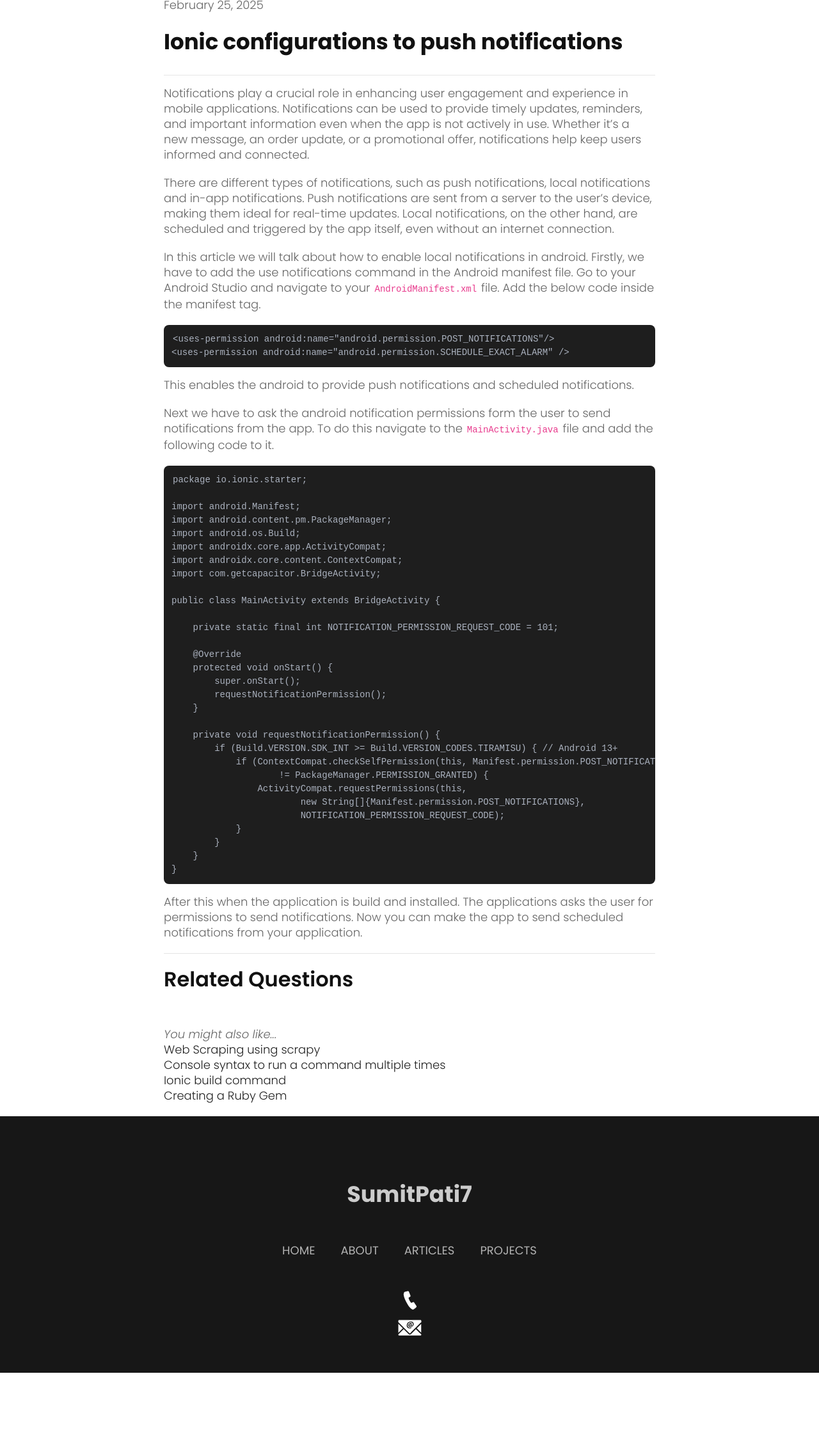
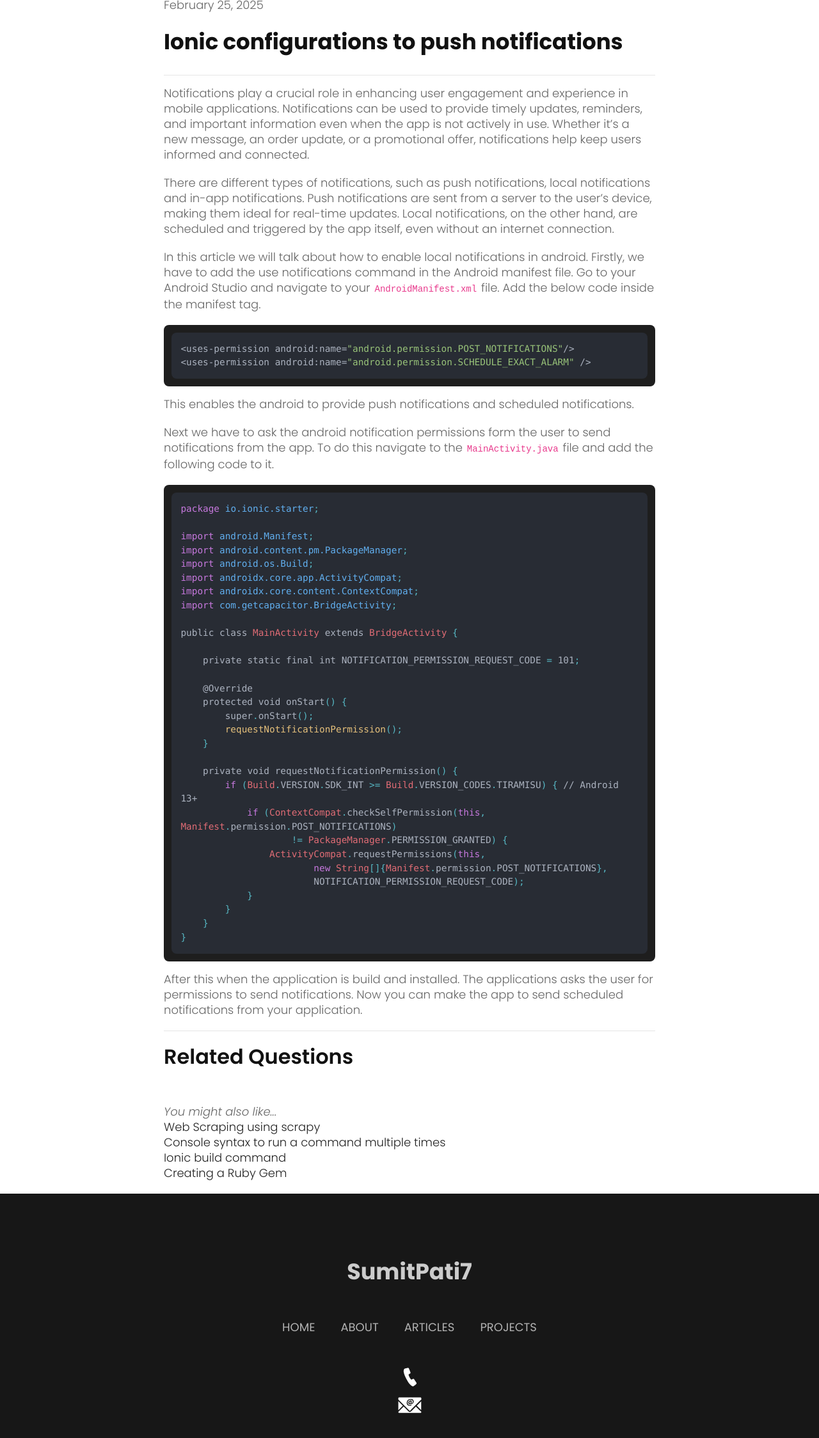
Before and after one commit to sumitpati7/blog, a Jekyll site: the page built from _posts/2025-02-25-ionic-configurations-to-push-notifications.md, in a window 1280 px wide, cut to the strip 83-2350 px from the top of the page. Shown: the top 2248 px of the strip at 64% size. Built offline with Jekyll 4.4.1, drawn with Linux system fonts in a browser that asks for light colours; nearby versions of some CDN libraries; some web fonts are replaced; comment, search, counter and statistics services are not loaded; before the commit the page ends 2229 px from its top, so only the background shows below that.

Commit message:
Color options for code blocks

```diff
--- a/_config.yml
+++ b/_config.yml
@@ -1,11 +1,16 @@
-#my variables
-name: SumitPati7
-description: Free website using jekyll and free github hosting
+# Site variables
+name: "SumitPati7"
+description: "Free website using Jekyll and free GitHub hosting"
 baseurl: "/blog" # Your subdirectory
 url: "https://sumitpati7.github.io"
 
+# Markdown & Syntax Highlighting
+markdown: kramdown
+highlighter: rouge
+rouge:
+  theme: monokai.sublime
 
-#css settings
+# CSS / Sass settings
 sass:
-  style: :compressed
+  style: compressed
   sass_dir: _sass
--- a/_layouts/default.html
+++ b/_layouts/default.html
@@ -25,6 +25,8 @@
       <link rel="stylesheet" href="{{ site.baseurl }}/assets/css/owl.carousel.min.css">
       <link rel="stylesoeet" href="{{ site.baseurl }}/assets/css/owl.theme.default.min.css">
       <link rel="stylesheet" href="https://cdnjs.cloudflare.com/ajax/libs/fancybox/2.1.5/jquery.fancybox.min.css" media="screen">
+
+      <link rel="stylesheet" href="{{ site.baseurl }}/assets/css/rouge.css">
 </head>
 <body>
     <div class="header_section">
--- /dev/null
+++ b/assets/css/rouge.css
@@ -0,0 +1,26 @@
+/* Base styling for code blocks */
+pre code {
+  font-family: 'Fira Mono', Consolas, Monaco, 'Courier New', monospace;
+  font-size: 0.9rem;
+  background-color: #282c34;
+  color: #abb2bf;
+  padding: 1em;
+  border-radius: 8px;
+  display: block;
+  white-space: pre-wrap; /* wrap long lines */
+  overflow-x: auto;
+  line-height: 1.5;
+}
+
+/* Token colors (Monokai Sublime inspired) */
+code .kn { color: #c678dd; }
+code .nn { color: #61afef; }
+code .n  { color: #e5c07b; }
+code .k  { color: #c678dd; }
+code .nc { color: #e06c75; }
+code .p  { color: #abb2bf; }
+code .s  { color: #98c379; }
+code .bp { color: #56b6c2; }
+code .o  { color: #56b6c2; }
+code .sa { color: #d19a66; }
+code .si { color: #d19a66; }
```
Also changed, not shown: index.md (+3 -3 lines).
